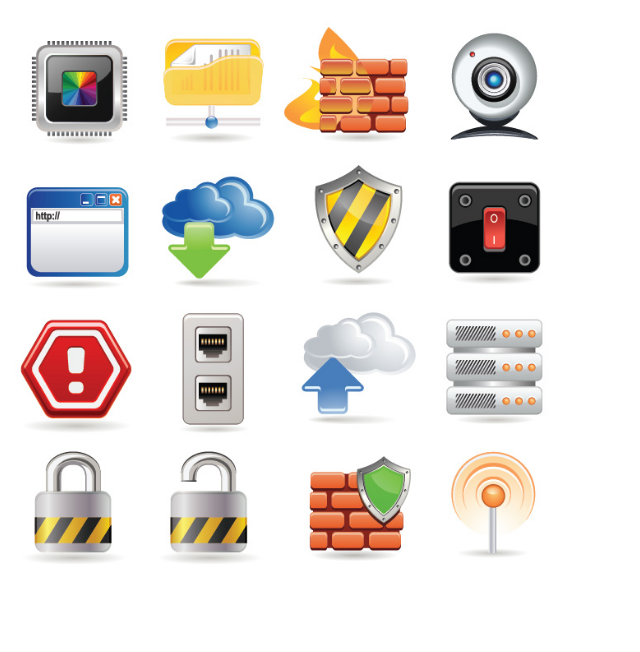
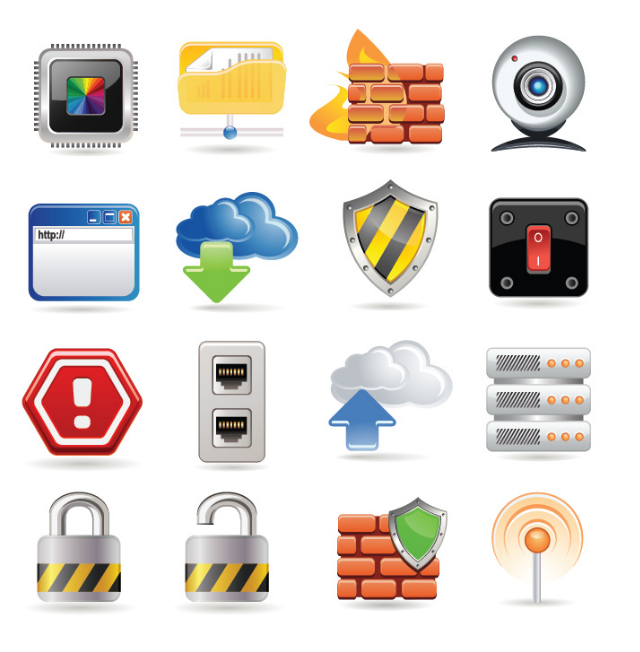
Before and after one commit to SerillZhong/vscode, a plain HTML site: page html5/lesson/1_HTML/15HTML图片标签.html in a window 1280 px wide. Shown: the whole page, without its empty margins (0-640 px from the left). Drawn offline with Linux system fonts and the light colour scheme.

Commit message:
图片尺寸修改

```diff
--- a/html5/lesson/1_HTML/15HTML图片标签.html
+++ b/html5/lesson/1_HTML/15HTML图片标签.html
@@ -10,6 +10,6 @@
     alt属性的作用：1、搜索引擎通过alt属性得知图片的内容，-最主要的作用
     2、当图片无法展示时候，有些浏览器会呈现alt属性的值。
     3、盲人阅读器会朗读alt属性的值-->
-    <img width="550" src="网络云端服务图标.jpg" alt="网络云端服务图标">
+    <img width="600" src="网络云端服务图标.jpg" alt="网络云端服务图标">
 </body>
 </html>
```
